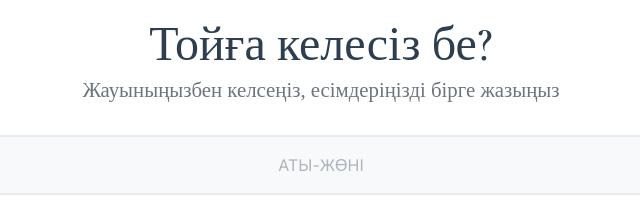
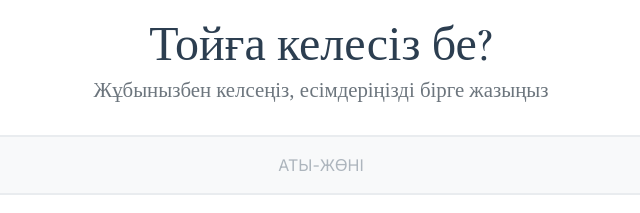
Before and after one commit to madishkin/untitled01, a website: page index.html in a window 1280 px wide. Shown: the part 3847-4060 px from the top of the page, 319-959 px from the left. Drawn offline with nearby package versions, Linux system fonts and the light colour scheme.

Commit message:
Update index.html

```diff
--- a/index.html
+++ b/index.html
@@ -832,7 +832,7 @@
         <!-- RSVP Form -->
         <div class="form-section">
             <h3 class="form-title">Тойға келесіз бе?</h3>
-            <p class="form-subtitle">Жауыныңызбен келсеңіз, есімдеріңізді бірге жазыңыз</p>
+            <p class="form-subtitle">Жұбынызбен келсеңіз, есімдеріңізді бірге жазыңыз</p>
 
             <div class="input-container">
                 <input type="text" id="name" placeholder="АТЫ-ЖӨНІ" required />
```
